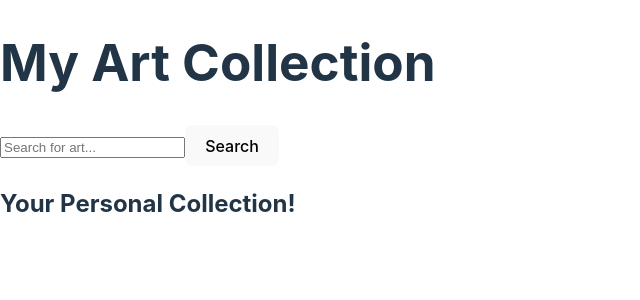
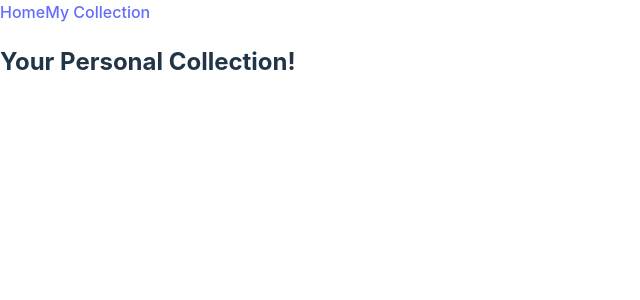
Before and after one commit to ndanner22/art-curator, a React (Vite) app: page /collection in a window 1280 px wide. Shown: the top 300 px of the page, without its empty margins (0-640 px from the left). Built offline with nearby package versions, Linux system fonts and the light colour scheme.

Commit message:
Add routing so that collection now appears as it's own page with links between the pages at top of page

```diff
--- a/src/Components/Collection.jsx
+++ b/src/Components/Collection.jsx
@@ -1,11 +1,11 @@
 import React from "react";
 
-const Collection = ({ collection }) => {
+const Collection = ({ artworks }) => {
   return (
     <div>
       <h2>Your Personal Collection!</h2>
       <div>
-        {collection.map((artWork) => (
+        {artworks.map((artWork) => (
           <div key={artWork.id}>
             <img src={artWork.image} alt={artWork.title} width="200px" />
             <h3>{artWork.title}</h3>
--- a/src/Components/HomePage.jsx
+++ b/src/Components/HomePage.jsx
@@ -1,19 +1,34 @@
-import { useState } from "react";
-import ArtWorks from "./ArtWorks";
+import React, { useState } from "react";
+import { BrowserRouter as Router, Route, Routes, Link } from "react-router-dom";
+import Artworks from "./Artworks";
 import Collection from "./Collection";
 
 const HomePage = () => {
-  const [collection, setCollection] = useState([]);
+  const [collection, setCollection] = useState([]); // State to hold the artworks in the collection
 
-  const addToCollection = (artWork) => {
-    setCollection((prevCollection) => [...prevCollection, artWork]);
+  const addToCollection = (artwork) => {
+    setCollection((prevCollection) => [...prevCollection, artwork]);
   };
+
   return (
-    <div>
-      <h1>My Art Collection</h1>
-      <ArtWorks addToCollection={addToCollection} />
-      <Collection collection={collection} />
-    </div>
+    <Router>
+      <div>
+        <nav>
+          <Link to="/">Home</Link>
+          <Link to="/collection">My Collection</Link>
+        </nav>
+        <Routes>
+          <Route
+            path="/"
+            element={<Artworks addToCollection={addToCollection} />}
+          />
+          <Route
+            path="/collection"
+            element={<Collection artworks={collection} />}
+          />
+        </Routes>
+      </div>
+    </Router>
   );
 };
 
```
